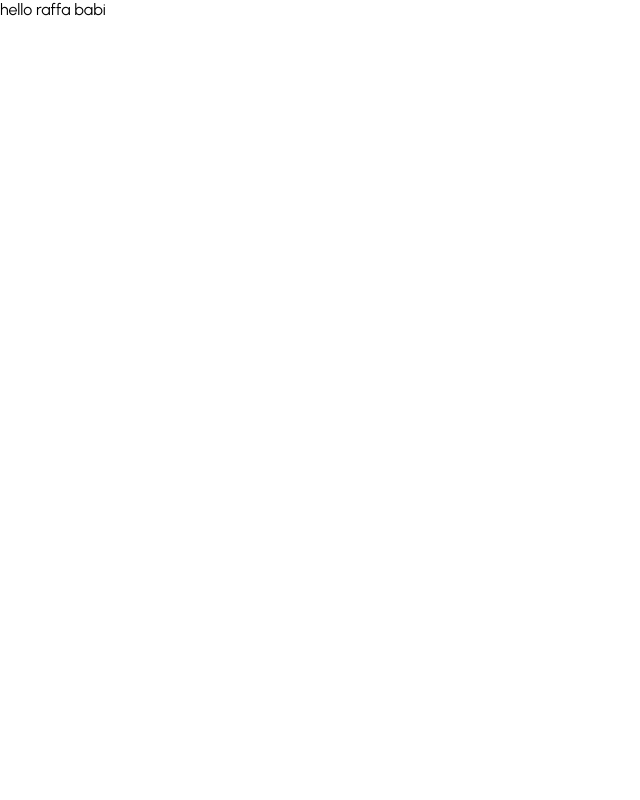
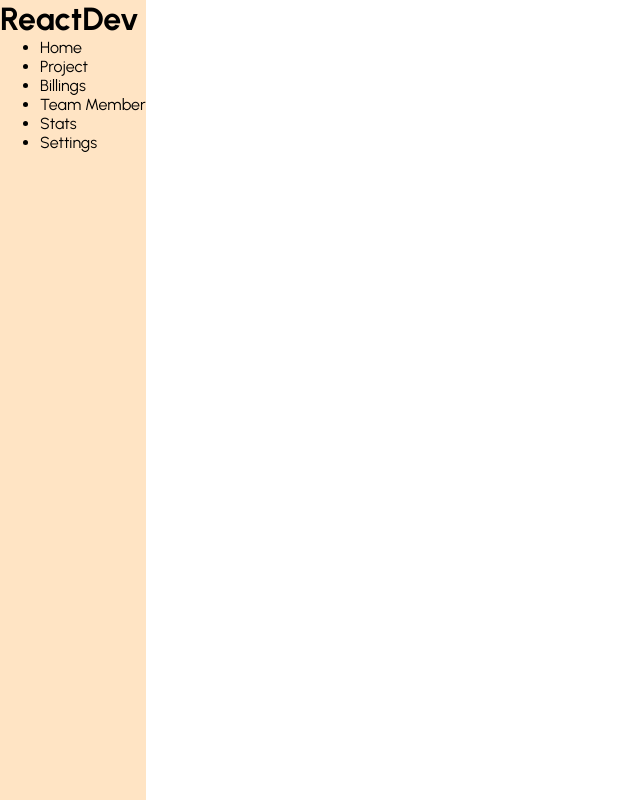
Before and after one commit to Soe-Hok-Gie/admin-dashboard, a React (Create React App) app: page / in a window 1280 px wide. Shown: the whole page, without its empty margins (0-640 px from the left). Built offline with nearby package versions, Linux system fonts and the light colour scheme.

Commit message:
membuat Sidebar

```diff
--- a/src/components/SideBar.jsx
+++ b/src/components/SideBar.jsx
@@ -2,12 +2,37 @@ import React from 'react'
 import styled from 'styled-components'
 
 
-const Container = styled.div``;
+const Container = styled.div`
+    height : 100vh;
+    width: 100vw;
+    display: flex;
+`;
+const Wrapper = styled.div`
+    background-color: bisque;
+`;
+const Left = styled.div`
+`;
+const Logo = styled.h1``;
+const Menu = styled.ul``;
+const Menuitem = styled.li``;
+
 
 const SideBar = () => {
     return (
         <Container>
-            hello raffa babi
+            <Wrapper>
+            <Left>
+                <Logo>ReactDev</Logo>
+                <Menu>
+                    <Menuitem>Home</Menuitem>
+                    <Menuitem>Project</Menuitem>
+                    <Menuitem>Billings</Menuitem>
+                    <Menuitem>Team Member</Menuitem>
+                    <Menuitem>Stats</Menuitem>
+                    <Menuitem>Settings</Menuitem>
+                </Menu>
+            </Left>
+            </Wrapper>
         </Container>
     )
 }
```
